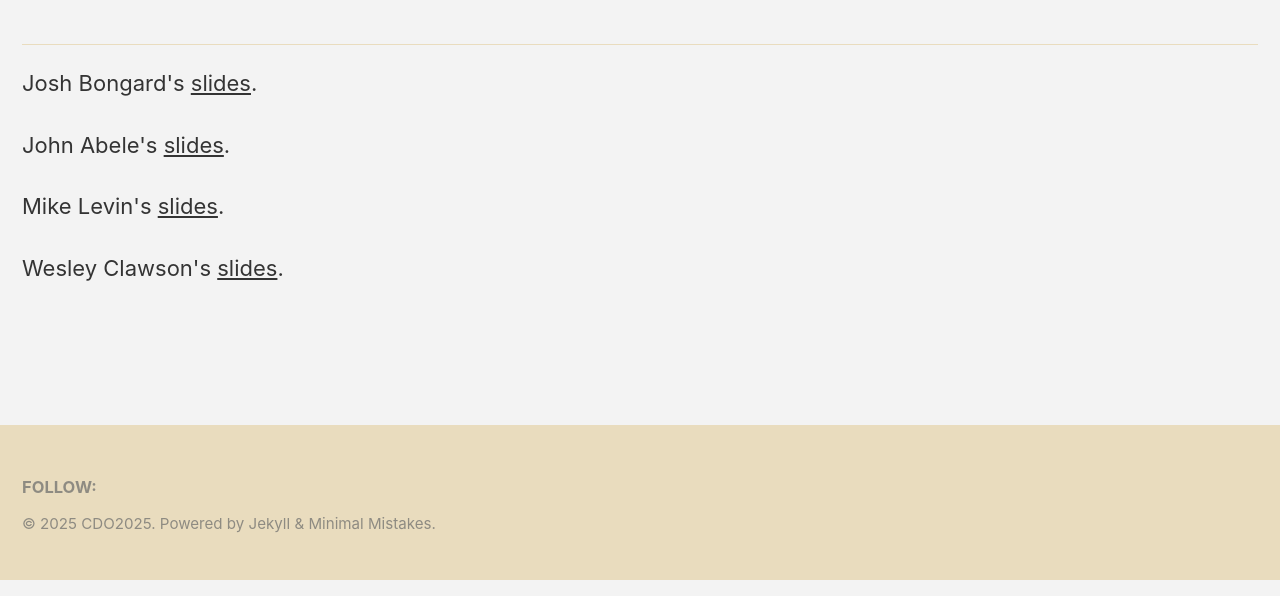
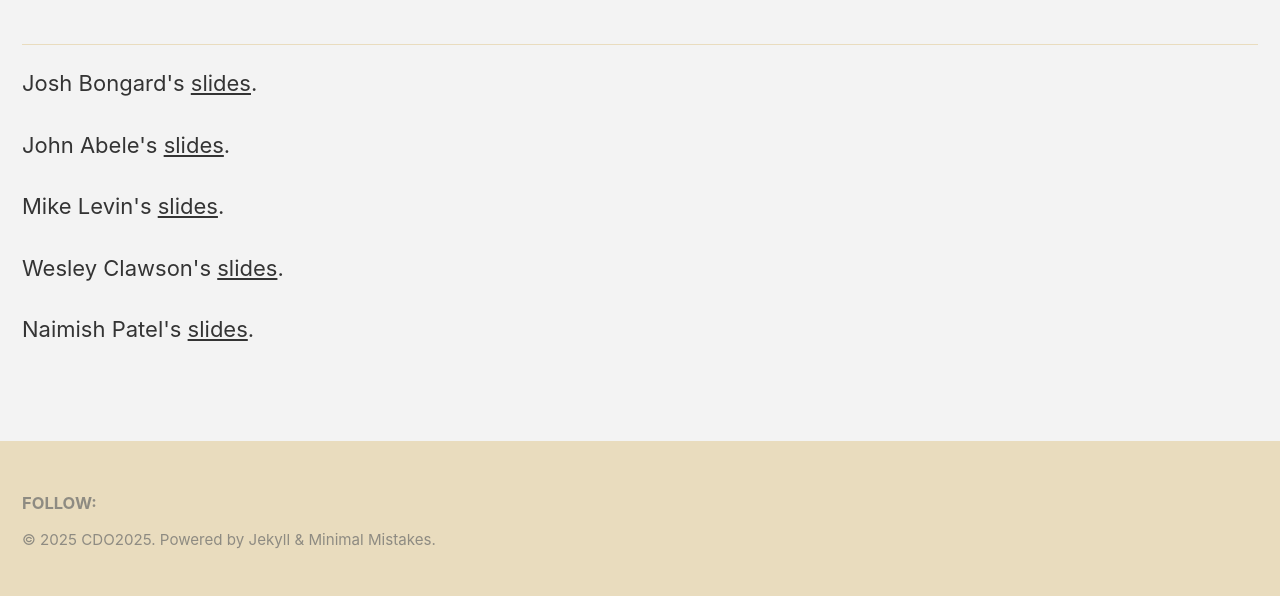
Before and after one commit to CDO2025/cdo2025.github.io, a Jekyll site: the page built from _pages/slides.md, in a window 1280 px wide. Shown: the part 320-916 px from the top of the page. Built offline with Jekyll 4.4.1, drawn with Linux system fonts in a browser that asks for light colours; cached includes are drawn as plain includes.

Commit message:
Update slides.md

```diff
--- a/_pages/slides.md
+++ b/_pages/slides.md
@@ -25,3 +25,5 @@ intro:
 <p>Mike Levin's <a href='https://drive.google.com/file/d/1fzlAbuMQUQ3z-03jah0Eg092WKN8eq6s/view?usp=drive_link'>slides</a>.</p>
 
 <p>Wesley Clawson's <a href='https://docs.google.com/presentation/d/1-wLOZGUpxljVZx0Koglb4m7FVplw-H20/edit?usp=drive_link&ouid=113541045621049707214&rtpof=true&sd=true'>slides</a>.</p>
+
+<p>Naimish Patel's <a href='https://drive.google.com/file/d/1_AJz20oiEKfMkNRiyR6_HXytxqCwz9rP/view?usp=drive_link'>slides</a>.</p>
```
